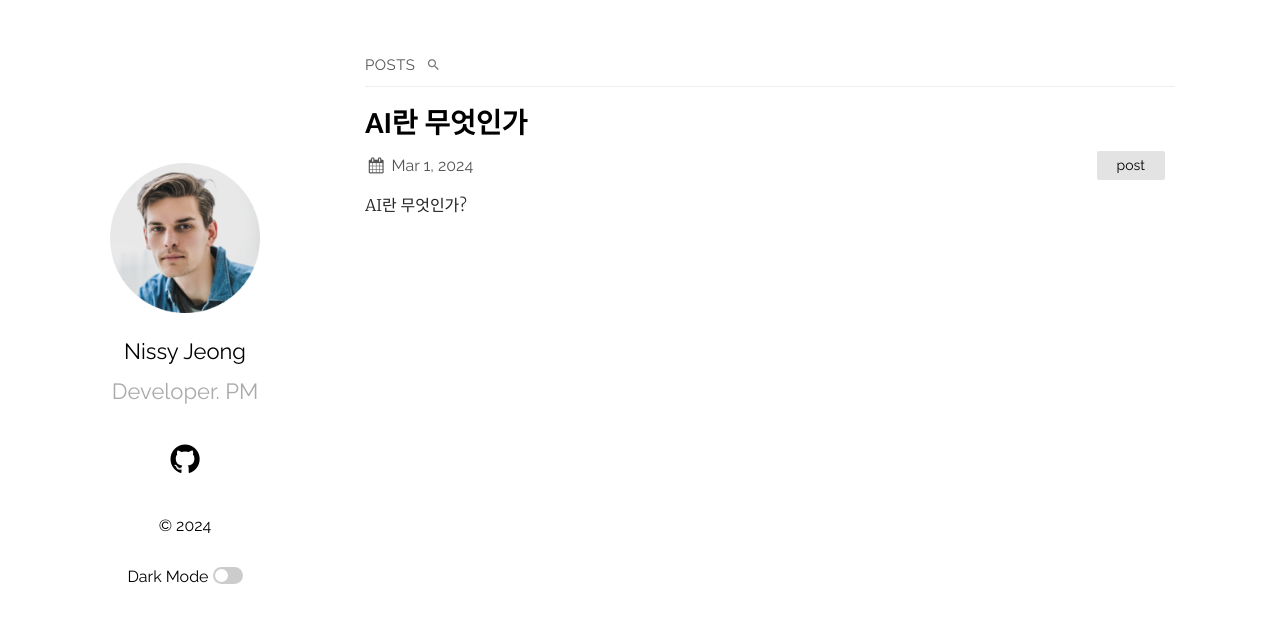
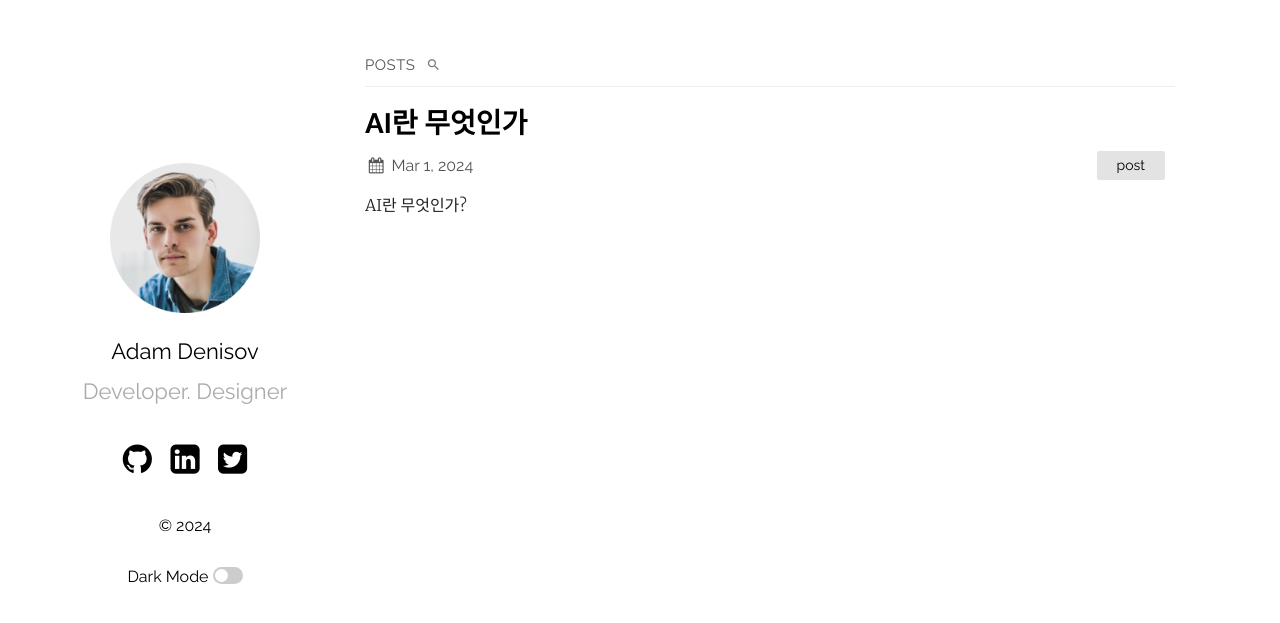
Before and after one commit to NissiJeong/NissiJeong.github.io, a Jekyll site: the page built from index.md, in a window 1280 px wide. Shown: the top 623 px of the page. Built offline with Jekyll 4.4.1, drawn with Linux system fonts in a browser that asks for light colours.

Commit message:
first post commit

```diff
--- a/_config.yml
+++ b/_config.yml
@@ -12,8 +12,8 @@ show_excerpts: true # set to true to show excerpts on the homepage
 sass:
   sass_dir: _sass
 plainwhite:
-  name: Nissy Jeong
-  tagline: Developer. PM
+  name: Adam Denisov
+  tagline: Developer. Designer
   date_format: "%b %-d, %Y"
   sitemap: true # set to true to generate sitemap.xml content
   search: true # set to true to enable searchbar
@@ -26,9 +26,9 @@ plainwhite:
     - post
   # generate social links in footer
   social_links:
-    #twitter: samarsault
-    github:  NissiJeong
-    #linkedIn: in/samarsault
+    twitter: samarsault
+    github:  samarsault
+    linkedIn: in/samarsault
     #dribbble: jekyll
     #flickr:   jekyll
     #instagram: jekyll
@@ -53,7 +53,7 @@ plainwhite:
 # - about.md
 
 # Build settings
-#theme: plainwhite
+theme: plainwhite
 
 plugins:
   - jekyll-seo-tag
```
